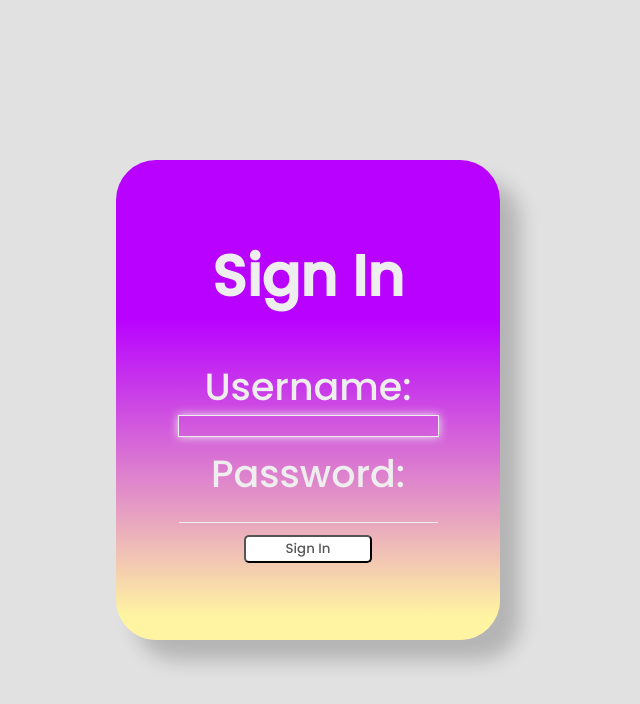
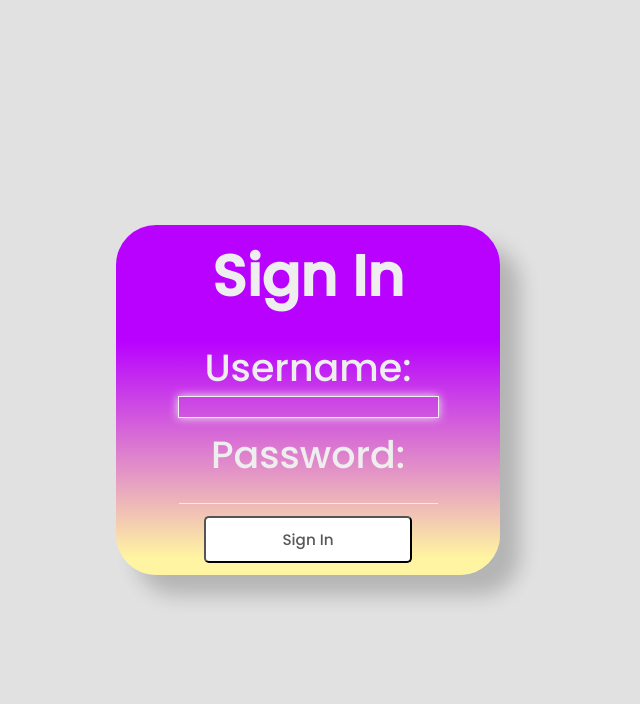
Before and after one commit to robcasson11/auth_template_frontend, a React (Create React App) app: page / in a window 1280 px wide. Shown: the top 704 px of the page, without its empty margins (332-972 px from the left). Built offline with nearby package versions, Linux system fonts and the light colour scheme.

Commit message:
FEAT: Users fetched from database and displayed on the admin page. Axios export changed accordingly for this.

```diff
--- a/src/api/axios.js
+++ b/src/api/axios.js
@@ -3,4 +3,6 @@ const BASE_URL = "http://localhost:3500";
 
 export default axios.create({
   baseURL: BASE_URL,
+  headers: { "Content-Type": "application/json" },
+  withCredentials: true,
 });
--- a/src/app.css
+++ b/src/app.css
@@ -31,12 +31,12 @@ body {
   display: flex;
   justify-content: center;
   align-items: center;
-  height: 100vh;
+  min-height: 100vh;
   width: 100vw;
 }
 
 .login_form {
-  height: 100vh;
+  min-height: 100vh;
   width: 100vw;
   background: linear-gradient(0deg, rgb(255, 244, 161) 5%, rgb(184, 1, 255) 67%);
 }
@@ -69,19 +69,24 @@ input:focus {
 }
 
 button {
-  padding: 2px 40px;
+  padding: 10px 30px;
   margin: 4px 0;
   background: #ffffff;
   border-radius: 5px;
   color: #585858;
+  font-size: 0.6rem;
+  min-width: 80%;
 }
 
-h1 {
-  margin-bottom: 10%;
+h1,
+h3,
+ul {
+  margin-bottom: 5%;
 }
 
 @media only screen and (min-width: 900px) {
   .login_form {
+    justify-content: none;
     height: 60%;
     min-height: 350px;
     width: 30%;
@@ -89,9 +94,13 @@ h1 {
     border-radius: 40px;
     box-shadow: 20px 20px 20px rgba(0, 0, 0, 0.2);
   }
+  button {
+    font-size: 0.4rem;
+    min-width: none;
+  }
 }
 .page_content {
-  height: 100vh;
+  min-height: 100vh;
   width: 100vw;
   background: linear-gradient(0deg, rgb(255, 244, 161) 5%, rgb(184, 1, 255) 67%);
   display: flex;
@@ -99,9 +108,21 @@ h1 {
   align-items: center;
   flex-direction: column;
   text-align: center;
+  padding: 2%;
 }
 .page_content button {
   display: block;
+}
+
+ul {
+  list-style-type: none;
+  margin: 0;
+  padding: 0;
+  margin-bottom: 5%;
+}
+
+li {
+  font-size: 0.4rem;
 }
 
 @media only screen and (min-width: 900px) {
@@ -112,6 +133,5 @@ h1 {
     min-width: 300px;
     border-radius: 40px;
     box-shadow: 20px 20px 20px rgba(0, 0, 0, 0.2);
-    padding: 2%;
   }
 }/*# sourceMappingURL=App.css.map */
--- /dev/null
+++ b/src/components/Users.js
@@ -0,0 +1,45 @@
+import React, { useEffect, useState } from "react";
+import axios from "../api/axios";
+import useAuth from "../hooks/useAuth";
+
+const GET_USER_URL = "/user";
+
+const Users = () => {
+  const [users, setUsers] = useState({});
+
+  const { auth } = useAuth();
+  const token = auth.accessToken;
+
+  useEffect(() => {
+    const getUsers = async () => {
+      try {
+        const config = {
+          headers: { Authorization: `Bearer ${token}` },
+        };
+
+        const response = await axios.get(GET_USER_URL, config);
+        setUsers(response.data);
+      } catch (err) {
+        if (!err?.response) {
+          console.log("No Server Response");
+        }
+      }
+    };
+    getUsers();
+  }, [token]);
+  return (
+    <>
+      {users?.length ? (
+        <ul>
+          {users.map((user, i) => (
+            <li key={i}>{user?.username}</li>
+          ))}
+        </ul>
+      ) : (
+        <p>No users to display</p>
+      )}
+    </>
+  );
+};
+
+export default Users;
--- a/src/components/admin.js
+++ b/src/components/admin.js
@@ -2,6 +2,7 @@ import React from "react";
 import { useContext } from "react";
 import { useNavigate } from "react-router-dom";
 import LogoutContext from "../context/LogoutContext";
+import Users from "./Users";
 
 const Admin = () => {
   const { logout } = useContext(LogoutContext);
@@ -10,6 +11,8 @@ const Admin = () => {
   return (
     <section className="page_content">
       <h3>You have made it to the admin page!</h3>
+      <p>Users List</p>
+      <Users />
       <button onClick={() => navigate("/dashboard")}>Go Back</button>
       <button onClick={() => navigate("/visitor")}>View visitor Page</button>
       <button className="logout_button" onClick={logout}>
--- a/src/components/unauthorized.js
+++ b/src/components/unauthorized.js
@@ -8,7 +8,7 @@ const Unauthorized = () => {
 
   return (
     <section className="page_content">
-      <p>You are not authorized to see the site</p>
+      <p>You are not authorized to see this page</p>
       <button onClick={goBack}>Home</button>
     </section>
   );
--- a/src/sass/_form.scss
+++ b/src/sass/_form.scss
@@ -1,11 +1,11 @@
 .App {
   @include flexCenter;
-  height: 100vh;
+  min-height: 100vh;
   width: 100vw;
 }
 
 .login_form {
-  height: 100vh;
+  min-height: 100vh;
   width: 100vw;
   background: $content-bg;
 }
@@ -34,19 +34,24 @@ input:focus {
 }
 
 button {
-  padding: 2px 40px;
+  padding: 10px 30px;
   margin: 4px 0;
   background: #ffffff;
   border-radius: 5px;
   color: #585858;
+  font-size: 0.6rem;
+  min-width: 80%;
 }
 
-h1 {
-  margin-bottom: 10%;
+h1,
+h3,
+ul {
+  margin-bottom: 5%;
 }
 
 @include mq(900px) {
   .login_form {
+    justify-content: none;
     height: 60%;
     min-height: 350px;
     width: 30%;
@@ -54,4 +59,8 @@ h1 {
     border-radius: 40px;
     box-shadow: $shadow;
   }
+  button {
+    font-size: 0.4rem;
+    min-width: none;
+  }
 }
```
Also changed, not shown: src/sass/_page_content.scss (+13 -2 lines), 1 other file (tests, documents, lock files or other folders).
